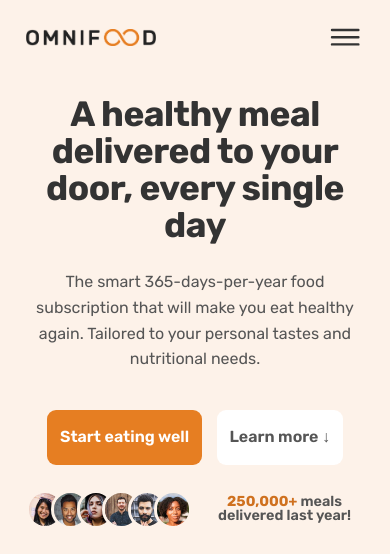
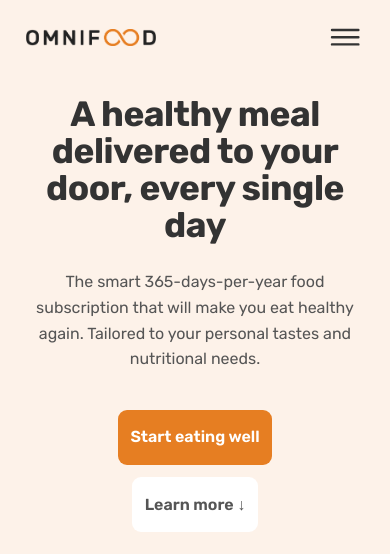
Before and after one commit to Carlodaviddd/omnifood-project-udemy, a plain HTML site: page index.html in a window 390 px wide. Shown: the top 554 px of the page. Drawn offline with nearby package versions, Linux system fonts and the light colour scheme.

Commit message:
bug fixed

```diff
--- a/css/general.css
+++ b/css/general.css
@@ -246,7 +246,7 @@ body {
 
 /* HELPER/SETTINGS CLASSES */
 .margin-right-sm {
-  margin-right: 1.6rem !important;
+  margin-right: 1.6rem;
 }
 
 .margin-botton-md {
--- a/css/queries.css
+++ b/css/queries.css
@@ -212,6 +212,20 @@
     padding: 2.4rem 1.6rem;
   }
 
+  .btn--outline {
+    margin-top: 1.6rem;
+  }
+
+  .align-btns {
+    display: flex;
+    flex-direction: column;
+    align-items: center;
+  }
+
+  .margin-right-sm {
+    margin-right: 0;
+  }
+
   .hero-img {
     width: 80%;
   }
--- a/index.html
+++ b/index.html
@@ -59,10 +59,13 @@
               eat healthy again. Tailored to your personal tastes and
               nutritional needs.
             </p>
-            <a href="#cta" class="btn btn--full margin-right-sm"
-              >Start eating well</a
-            >
-            <a href="#how" class="btn btn--outline">Learn more &darr;</a>
+
+            <div class="align-btns">
+              <a href="#cta" class="btn btn--full margin-right-sm"
+                >Start eating well</a
+              >
+              <a href="#how" class="btn btn--outline">Learn more &darr;</a>
+            </div>
 
             <div class="delivered-meals">
               <div class="delivered-imgs">
```
